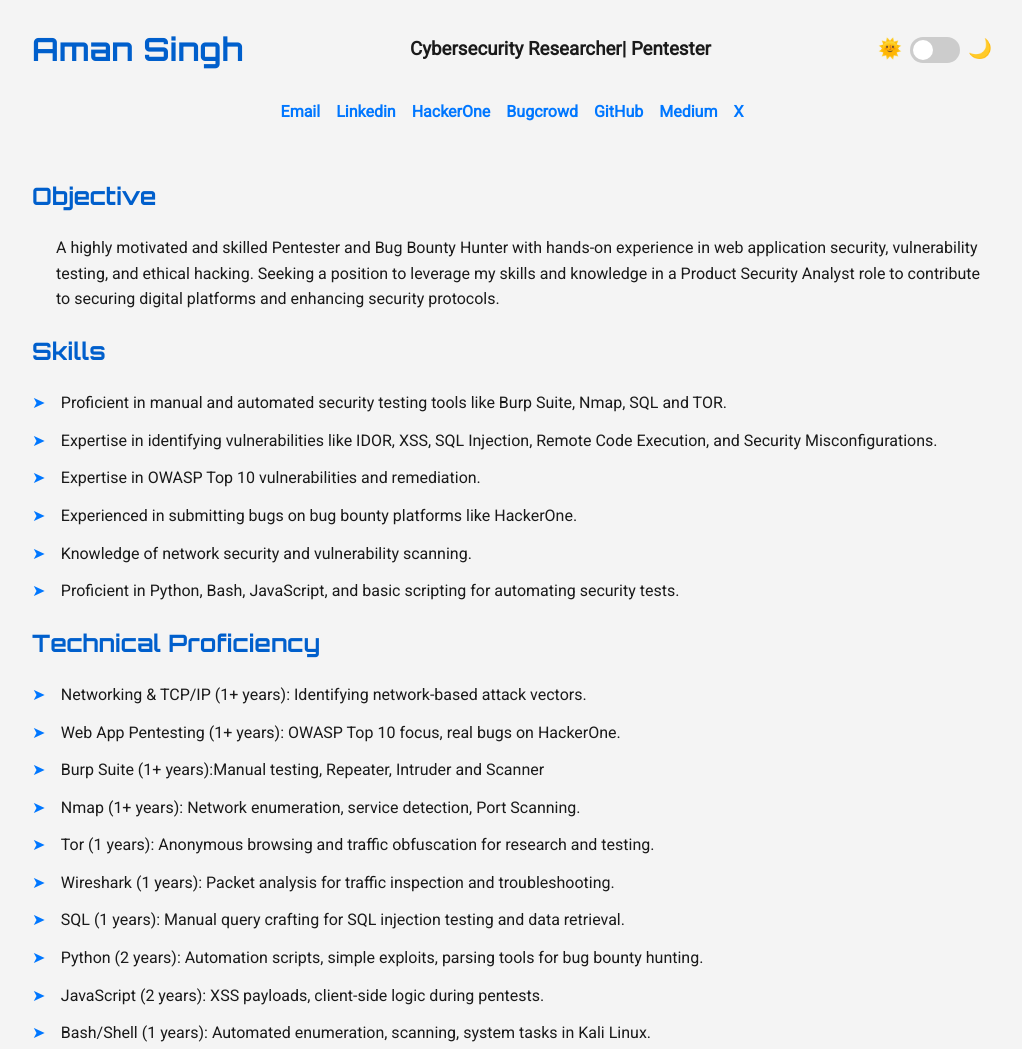
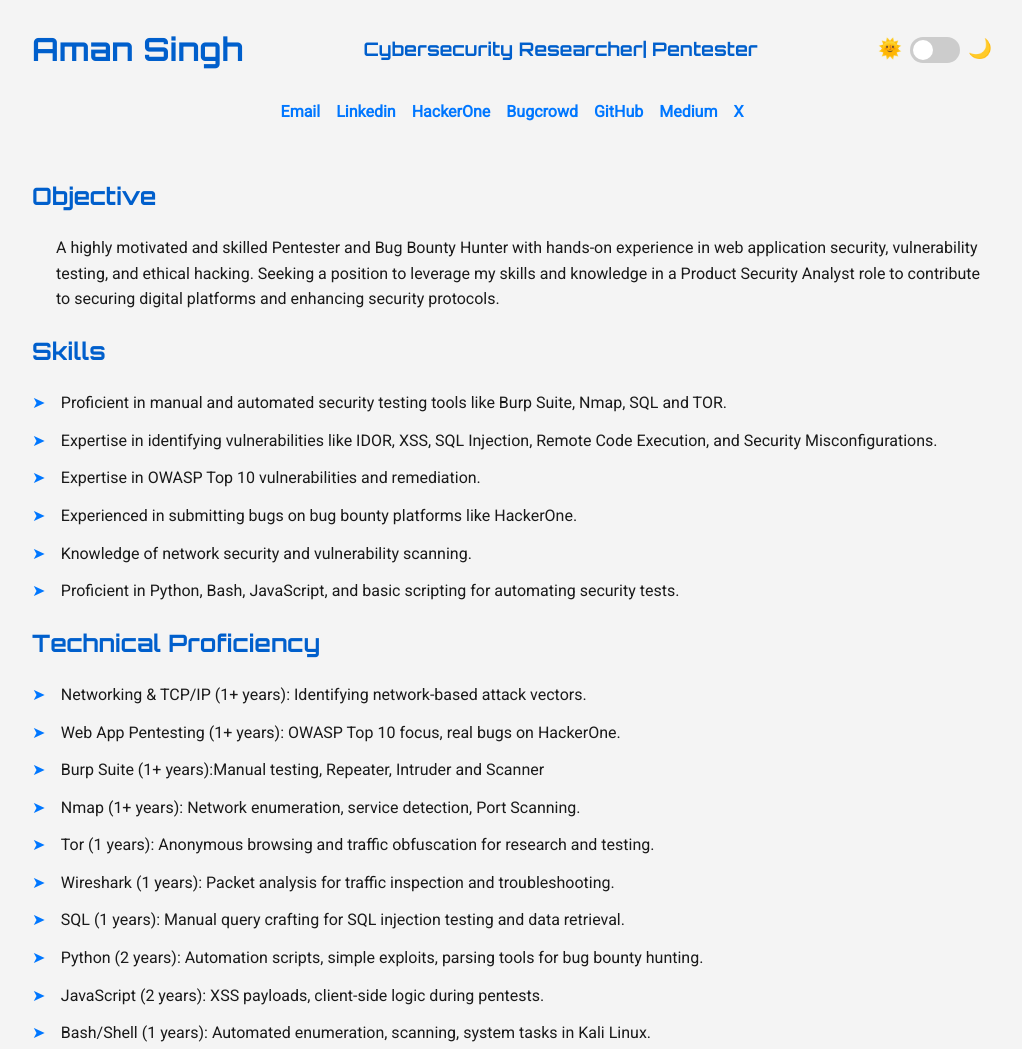
Before and after one commit to luci-a-u/Portfolio, a plain HTML site: page index.html in a window 1280 px wide. Shown: the top 1049 px of the page, without its empty margins (128-1150 px from the left). Drawn offline with Linux system fonts and the light colour scheme.

Commit message:
Update styles.css

```diff
--- a/styles.css
+++ b/styles.css
@@ -45,7 +45,7 @@ body {
   align-items: center;
 }
 
-h1, h2 {
+h1, h2, h3, h4 {
   font-family: 'Orbitron', sans-serif;
   color: var(--accent-color);
 }
```
